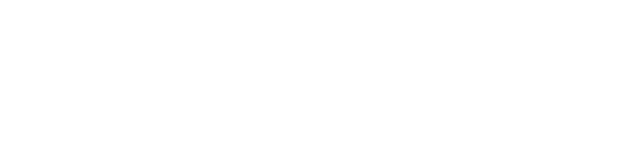
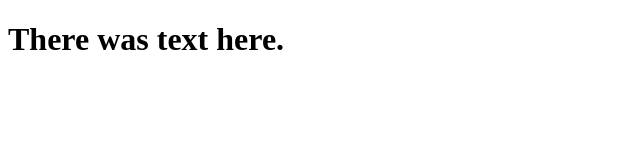
Before and after one commit to tacastillo/smarter-hunter, a plain HTML site: page index.html in a window 1280 px wide. Shown: the whole page, without its empty margins (0-640 px from the left). Drawn offline with Linux system fonts and the light colour scheme.

Commit message:
updating

```diff
--- a/index.html
+++ b/index.html
@@ -3,6 +3,7 @@
     <head>
         <body>
         <h1>
+        There was text here.
         </h1>
         </body>
     </head>
```
